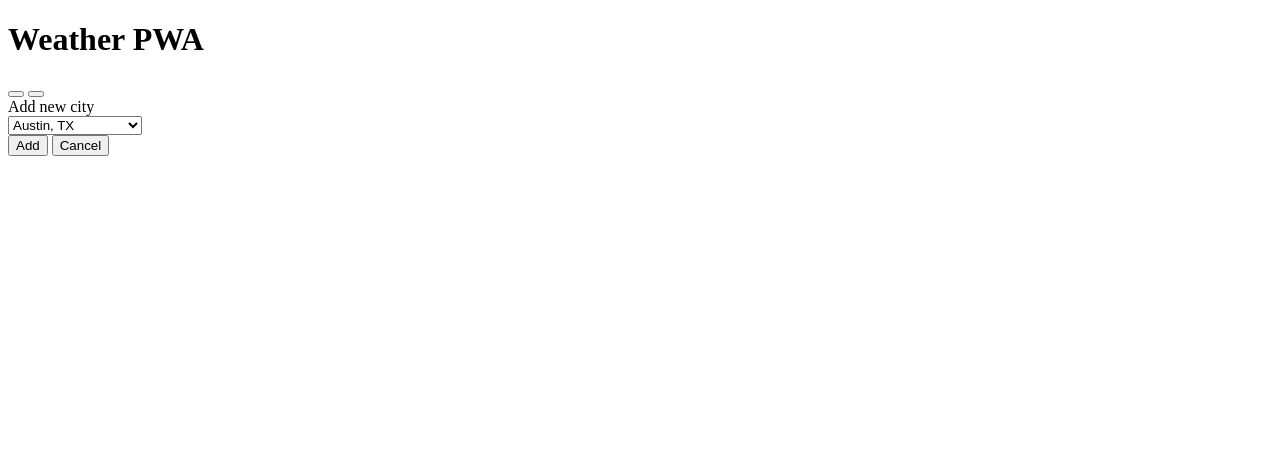
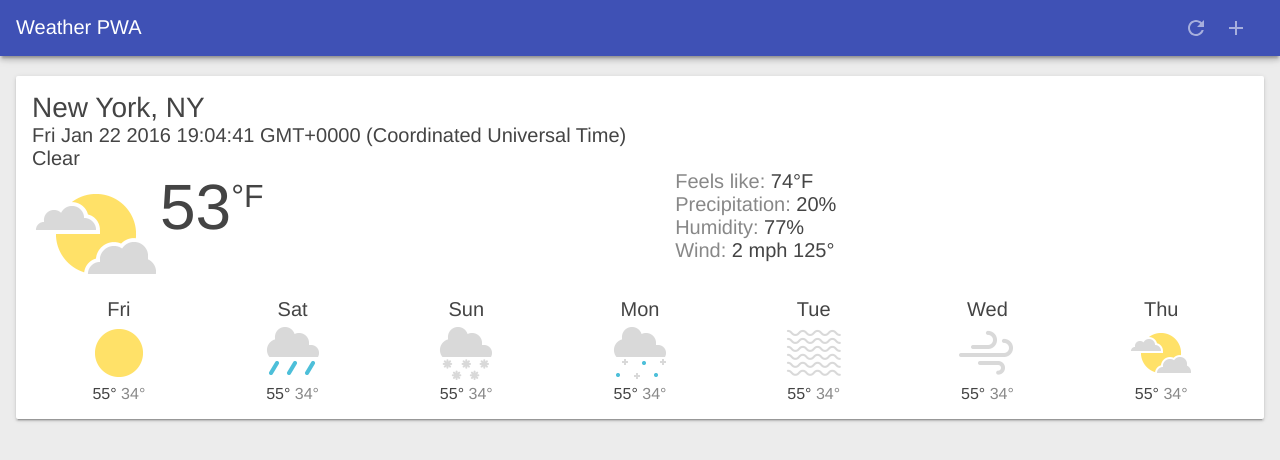
Before and after one commit to pearpages/weather-progressive-webapp, a website: page src/index.html in a window 1280 px wide. Drawn offline with Linux system fonts and the light colour scheme.

Commit message:
app shell

```diff
--- a/package.json
+++ b/package.json
@@ -4,7 +4,8 @@
   "description": "",
   "main": "index.js",
   "scripts": {
-    "test": "echo \"Error: no test specified\" && exit 1"
+    "test": "echo \"Error: no test specified\" && exit 1",
+    "start": "./node_modules/.bin/http-server ./src"
   },
   "author": "",
   "license": "ISC",
--- a/src/index.html
+++ b/src/index.html
@@ -1,13 +1,16 @@
 <!DOCTYPE html>
 <html>
+
 <head>
   <meta charset="utf-8">
   <meta http-equiv="X-UA-Compatible" content="IE=edge">
   <meta name="viewport" content="width=device-width, initial-scale=1.0">
   <meta name="description" content="Weather App for UD811">
   <title>Weather</title>
-  <!-- Insert link to stylesheet here -->
+  <link rel="stylesheet" href="/styles/ud811.css">
+  <link rel="icon" href="/favicon.ico?v1">
 </head>
+
 <body>
 
   <header class="header">
@@ -142,7 +145,8 @@
     </svg>
   </div>
 
-  <!-- Insert link to app.js here -->
+  <script src="/scripts/app.js"></script>
 
 </body>
+
 </html>
--- a/src/scripts/app.js
+++ b/src/scripts/app.js
@@ -1,6 +1,34 @@
 
-(function() {
+(function () {
   'use strict';
+
+  var injectedForecast = {
+    key: 'newyork',
+    label: 'New York, NY',
+    currently: {
+      time: 1453489481,
+      summary: 'Clear',
+      icon: 'partly-cloudy-day',
+      temperature: 52.74,
+      apparentTemperature: 74.34,
+      precipProbability: 0.20,
+      humidity: 0.77,
+      windBearing: 125,
+      windSpeed: 1.52
+    },
+    daily: {
+      data: [
+        { icon: 'clear-day', temperatureMax: 55, temperatureMin: 34 },
+        { icon: 'rain', temperatureMax: 55, temperatureMin: 34 },
+        { icon: 'snow', temperatureMax: 55, temperatureMin: 34 },
+        { icon: 'sleet', temperatureMax: 55, temperatureMin: 34 },
+        { icon: 'fog', temperatureMax: 55, temperatureMin: 34 },
+        { icon: 'wind', temperatureMax: 55, temperatureMin: 34 },
+        { icon: 'partly-cloudy-day', temperatureMax: 55, temperatureMin: 34 }
+      ]
+    }
+  };
+
 
   var weatherAPIUrlBase = 'https://publicdata-weather.firebaseio.com/';
 
@@ -23,32 +51,48 @@
    ****************************************************************************/
 
   /* Event listener for refresh button */
-  document.getElementById('butRefresh').addEventListener('click', function() {
+  document.getElementById('butRefresh').addEventListener('click', function () {
     app.updateForecasts();
   });
 
   /* Event listener for add new city button */
-  document.getElementById('butAdd').addEventListener('click', function() {
+  document.getElementById('butAdd').addEventListener('click', function () {
     // Open/show the add new city dialog
     app.toggleAddDialog(true);
   });
 
   /* Event listener for add city button in add city dialog */
-  document.getElementById('butAddCity').addEventListener('click', function() {
+  document.getElementById('butAddCity').addEventListener('click', function () {
     var select = document.getElementById('selectCityToAdd');
     var selected = select.options[select.selectedIndex];
     var key = selected.value;
     var label = selected.textContent;
     app.getForecast(key, label);
-    app.selectedCities.push({key: key, label: label});
+    app.selectedCities.push({ key: key, label: label });
+    app.saveSelectedCities();
     app.toggleAddDialog(false);
   });
 
   /* Event listener for cancel button in add city dialog */
-  document.getElementById('butAddCancel').addEventListener('click', function() {
+  document.getElementById('butAddCancel').addEventListener('click', function () {
     app.toggleAddDialog(false);
   });
 
+  document.addEventListener('DOMContentLoaded', function () {
+    const cityList = localStorage.getItem('selectedCities');
+    if (cityList) {
+      app.selectedCities = JSON.parse(cityList);
+      app.selectedCities.forEach(function (city) {
+        app.getForecast(city.key, city.label);
+      });
+    } else {
+      app.updateForecastCard(injectedForecast);
+      app.selectedCities = [
+        { key: injectedForecast.key, label: injectedForecast.label }
+      ];
+      app.saveSelectedCities();
+    }
+  });
 
   /*****************************************************************************
    *
@@ -57,7 +101,7 @@
    ****************************************************************************/
 
   // Toggles the visibility of the add new city dialog.
-  app.toggleAddDialog = function(visible) {
+  app.toggleAddDialog = function (visible) {
     if (visible) {
       app.addDialog.classList.add('dialog-container--visible');
     } else {
@@ -67,7 +111,7 @@
 
   // Updates a weather card with the latest weather forecast. If the card
   // doesn't already exist, it's cloned from the template.
-  app.updateForecastCard = function(data) {
+  app.updateForecastCard = function (data) {
     var card = app.visibleCards[data.key];
     if (!card) {
       card = app.cardTemplate.cloneNode(true);
@@ -124,11 +168,11 @@
    ****************************************************************************/
 
   // Gets a forecast for a specific city and update the card with the data
-  app.getForecast = function(key, label) {
+  app.getForecast = function (key, label) {
     var url = weatherAPIUrlBase + key + '.json';
     // Make the XHR to get the data, then update the card
     var request = new XMLHttpRequest();
-    request.onreadystatechange = function() {
+    request.onreadystatechange = function () {
       if (request.readyState === XMLHttpRequest.DONE) {
         if (request.status === 200) {
           var response = JSON.parse(request.response);
@@ -143,11 +187,15 @@
   };
 
   // Iterate all of the cards and attempt to get the latest forecast data
-  app.updateForecasts = function() {
+  app.updateForecasts = function () {
     var keys = Object.keys(app.visibleCards);
-    keys.forEach(function(key) {
+    keys.forEach(function (key) {
       app.getForecast(key);
     });
   };
 
+  app.saveSelectedCities = function () {
+    window.localStorage.setItem('selectedCities', JSON.stringify(app.selectedCities));
+  }
+
 })();
```
Also changed, not shown: docs/01-app-shell.md (+10 -0 lines).
